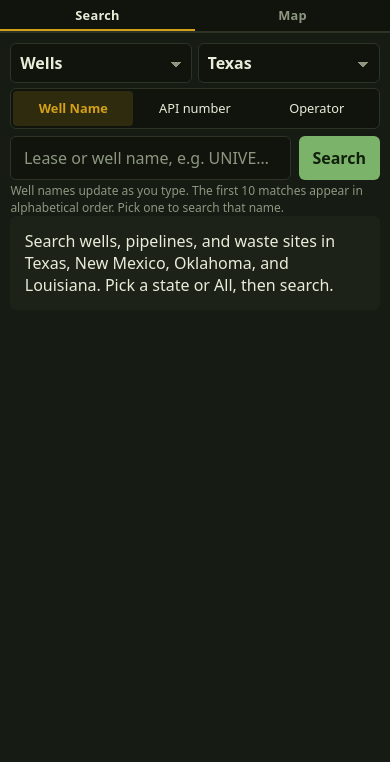
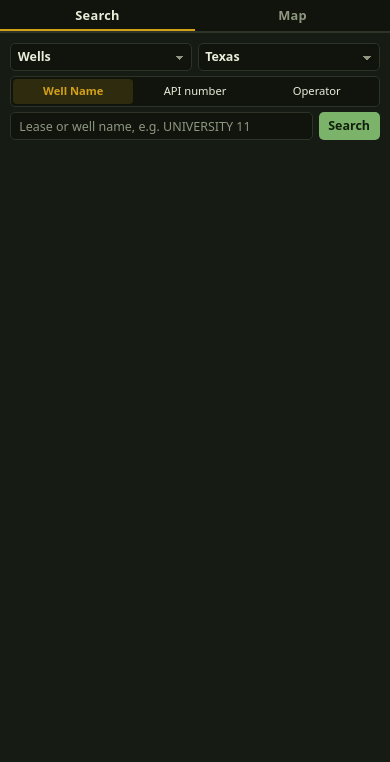
Before and after one commit to SimbaServices/Well_Navigation, a Python web app: template templates/index.html in a window 390 px wide. Shown: the part 34-796 px from the top of the page. Run offline with Jinja, Linux system fonts and the light colour scheme; the template is opened without the code that fills it, so the values that code supplies are empty.

Commit message:
Give the search controls more room by dropping the intro copy and shortening the search bar.

```diff
--- a/static/css/app.css
+++ b/static/css/app.css
@@ -209,7 +209,7 @@ body.is-offline .net-banner { display: block; }
 .search-panel { padding: 0.8rem 0.85rem 0.95rem; overflow: auto; }
 .map-panel { padding: 0; overflow: hidden; display: flex; flex-direction: column; }
 
-.search-form { display: grid; gap: 0.55rem; }
+.search-form { display: grid; gap: 0.32rem; }
 .control-row {
   display: grid;
   grid-template-columns: minmax(6.2rem, 0.72fr) minmax(6.2rem, 0.78fr) minmax(0, 1.7fr);
@@ -220,22 +220,22 @@ body.is-offline .net-banner { display: block; }
 .picker select {
   width: 100%;
   height: 100%;
-  min-height: 2.05rem;
+  min-height: 1.65rem;
   appearance: none;
   -webkit-appearance: none;
   background-color: #10140d;
   background-image:
     linear-gradient(45deg, transparent 50%, var(--muted) 50%),
     linear-gradient(135deg, var(--muted) 50%, transparent 50%);
-  background-position: calc(100% - 0.95rem) 55%, calc(100% - 0.65rem) 55%;
-  background-size: 0.32rem 0.32rem, 0.32rem 0.32rem;
+  background-position: calc(100% - 0.72rem) 55%, calc(100% - 0.48rem) 55%;
+  background-size: 0.26rem 0.26rem, 0.26rem 0.26rem;
   background-repeat: no-repeat;
   color: var(--ink);
   border: 1px solid var(--line);
-  border-radius: 6px;
-  padding: 0.28rem 1.45rem 0.28rem 0.55rem;
+  border-radius: 5px;
+  padding: 0.1rem 1.15rem 0.1rem 0.4rem;
   font: inherit;
-  font-size: 0.8rem;
+  font-size: 0.72rem;
   font-weight: 550;
 }
 .modes {
@@ -244,9 +244,9 @@ body.is-offline .net-banner { display: block; }
   min-width: 0;
   padding: 2px;
   border: 1px solid var(--line);
-  border-radius: 6px;
+  border-radius: 5px;
   background: #10140d;
-  min-height: 2.05rem;
+  min-height: 1.65rem;
 }
 .mode { cursor: pointer; flex: 1 1 0; min-width: 0; position: relative; }
 .mode input { position: absolute; opacity: 0; pointer-events: none; }
@@ -256,11 +256,11 @@ body.is-offline .net-banner { display: block; }
   justify-content: center;
   width: 100%;
   height: 100%;
-  padding: 0.28rem 0.3rem;
+  padding: 0.1rem 0.2rem;
   border: 0;
   border-radius: 4px;
   background: transparent;
-  font-size: 0.75rem;
+  font-size: 0.68rem;
   line-height: 1.15;
   text-align: center;
   white-space: nowrap;
@@ -271,27 +271,28 @@ body.is-offline .net-banner { display: block; }
   color: var(--accent);
   font-weight: 650;
 }
-.query-row { display: flex; gap: 0.5rem; }
+.query-row { display: flex; gap: 0.35rem; align-items: stretch; }
 .query-field { position: relative; flex: 1; min-width: 0; }
 .query-row input[type="search"] {
   width: 100%;
   border: 1px solid var(--line);
   background: #10140d;
   color: var(--ink);
-  border-radius: 6px;
-  padding: 0.48rem 0.7rem;
-  font-size: 0.95rem;
+  border-radius: 5px;
+  padding: 0.18rem 0.5rem;
+  font-size: 0.78rem;
+  min-height: 1.65rem;
 }
 .query-row input[type="search"]::placeholder { color: transparent; }
 .query-field .ph {
   position: absolute;
-  left: 0.85rem;
-  right: 0.85rem;
+  left: 0.55rem;
+  right: 0.55rem;
   top: 50%;
   transform: translateY(-50%);
   color: var(--muted);
   pointer-events: none;
-  font-size: 1rem;
+  font-size: 0.78rem;
   white-space: nowrap;
   overflow: hidden;
   text-overflow: ellipsis;
@@ -379,6 +380,12 @@ a.recent-chip { text-decoration: none; display: inline-flex; align-items: center
   font-weight: 650;
   font-size: 0.88rem;
 }
+.query-row .primary {
+  border-radius: 5px;
+  padding: 0 0.6rem;
+  font-size: 0.74rem;
+  font-weight: 650;
+}
 .hint { font-size: 0.86rem; }
 .sr-only { position: absolute; width: 1px; height: 1px; overflow: hidden; clip: rect(0,0,0,0); }
 
@@ -1672,8 +1679,8 @@ body.gate .gate-tagline {
   .auth-form input { font-size: 16px; min-height: 2.75rem; }
   .control-row { grid-template-columns: 1fr 1fr; gap: 0.35rem; }
   .control-row .modes { grid-column: 1 / -1; }
-  .picker select { font-size: 16px; min-height: 2.5rem; }
-  .search-form { gap: 0.45rem; }
+  .picker select { font-size: 0.78rem; min-height: 1.75rem; }
+  .search-form { gap: 0.28rem; }
   .search-panel { padding: 0.6rem 0.65rem 0.75rem; }
   .hint { font-size: 0.75rem; }
   .filter-chip, .filter-chip label { min-height: 2.15rem; }
@@ -1785,8 +1792,8 @@ body.gate .gate-tagline {
   .map-footer .route { display: inline-flex; align-items: center; min-height: 1.65rem; justify-content: flex-start; font-size: 0.75rem; width: auto; }
   .query-row { flex-wrap: wrap; }
   .query-row input[type="search"],
-  .query-row .primary { min-height: 2.75rem; font-size: 16px; }
-  .mode span { min-height: 2.15rem; font-size: 0.8rem; }
+  .query-row .primary { min-height: 1.75rem; font-size: 0.78rem; }
+  .mode span { min-height: 1.55rem; font-size: 0.7rem; }
   .results-toolbar .ghost { min-height: 2.2rem; padding: 0.35rem 0.45rem; font-size: 0.78rem; justify-content: center; }
   table.wells th, table.wells td { padding: 0.7rem 0.4rem; }
   .results { overflow-x: auto; -webkit-overflow-scrolling: touch; }
--- a/static/js/map.js
+++ b/static/js/map.js
@@ -3541,8 +3541,7 @@ function goHome() {
   if (suggest) suggest.replaceChildren();
   const results = document.getElementById("results");
   if (results) {
-    results.innerHTML =
-      '<div class="empty">Search wells, pipelines, and waste sites in Texas, New Mexico, Oklahoma, and Louisiana. Pick a state or All, then search.</div>';
+    results.replaceChildren();
   }
   try {
     history.pushState({}, "", "/");
--- a/static/js/sw.js
+++ b/static/js/sw.js
@@ -1,11 +1,11 @@
 /* App-shell cache for offline reopen. Keep PRECACHE URLs identical to
    templates/index.html so web / PWA / local match store WebView feature parity
    (wait reports, map UX). Store clients unregister this worker. */
-const SHELL = "wellnav-shell-v31";
+const SHELL = "wellnav-shell-v32";
 const PRECACHE = [
   "/",
-  "/static/css/app.css?v=swd1",
-  "/static/js/map.js?v=swd1",
+  "/static/css/app.css?v=compact1",
+  "/static/js/map.js?v=compact1",
   "/static/js/column-filter.js?v=2",
   "/static/js/disposal-ux.js?v=5",
   "/static/js/offline-map.js?v=3",
--- a/templates/index.html
+++ b/templates/index.html
@@ -10,7 +10,7 @@
   <link rel="manifest" href="/manifest.webmanifest">
   <title>Well Navigation</title>
   <link rel="stylesheet" href="/static/vendor/leaflet/leaflet.css">
-  <link rel="stylesheet" href="/static/css/app.css?v=swd1">
+  <link rel="stylesheet" href="/static/css/app.css?v=compact1">
   {% include 'partials/store_boot.html' %}
   <script src="/static/vendor/htmx.min.js"></script>
   <script src="/static/vendor/leaflet/leaflet.js"></script>
@@ -150,24 +150,11 @@
         {% endfor %}
       </div>
       <div id="operator-suggest"></div>
-      <p class="hint hint-name">Well names update as you type. The first 10 matches appear in alphabetical order. Pick one to search that name.</p>
-      <p class="hint hint-api">The table filters as you type an API. Texas 42-, New Mexico 30-, Oklahoma 35-, Louisiana 17-.</p>
-      <p class="hint hint-operator">Add an operator filter. Pick another to add more, then search by well name to narrow those wells.</p>
-      <p class="hint hint-pipe-op">Search Texas T-4, New Mexico EIA/BLM ROW, Oklahoma EIA, or Louisiana EIA/BSEE lines.</p>
-      <p class="hint hint-pipe-name">Search by pipeline or system name. Click a match to zoom the overlay to those lines.</p>
-      <p class="hint hint-disp-name">Search commercial waste, UIC, and salt-water disposal sites, then route in Apple or Google Maps.</p>
-      <p class="hint hint-disp-op">Search by the RRC-permitted operator that runs the waste facility.</p>
-      <p class="hint hint-disp-permit">Search by surface waste permit number (STF, R9, WP, and similar).</p>
 
       <div id="spinner" class="htmx-indicator spinner">Searching local well tables…</div>
       <div id="results" class="results">
         {% if results_html %}
           {{ results_html | safe }}
-        {% else %}
-          <div class="empty">
-            Search wells, pipelines, and waste sites in Texas, New Mexico,
-            Oklahoma, and Louisiana. Pick a state or All, then search.
-          </div>
         {% endif %}
       </div>
     </section>
@@ -263,7 +250,7 @@
   <script src="/static/js/auth-remember.js?v=2"></script>
   <script src="/static/js/offline-map.js?v=3"></script>
   <script src="/static/js/disposal-ux.js?v=5"></script>
-  <script src="/static/js/map.js?v=swd1"></script>
+  <script src="/static/js/map.js?v=compact1"></script>
   <script src="/static/js/column-filter.js?v=2"></script>
   {% include 'partials/ux_capture.html' %}
 </body>
```
Also changed, not shown: app.py (+1 -6 lines), tests/test_clear_search.py (+2 -2 lines), tests/test_environment_parity.py (+1 -1 lines), tests/test_offline_tiles.py (+1 -1 lines).
